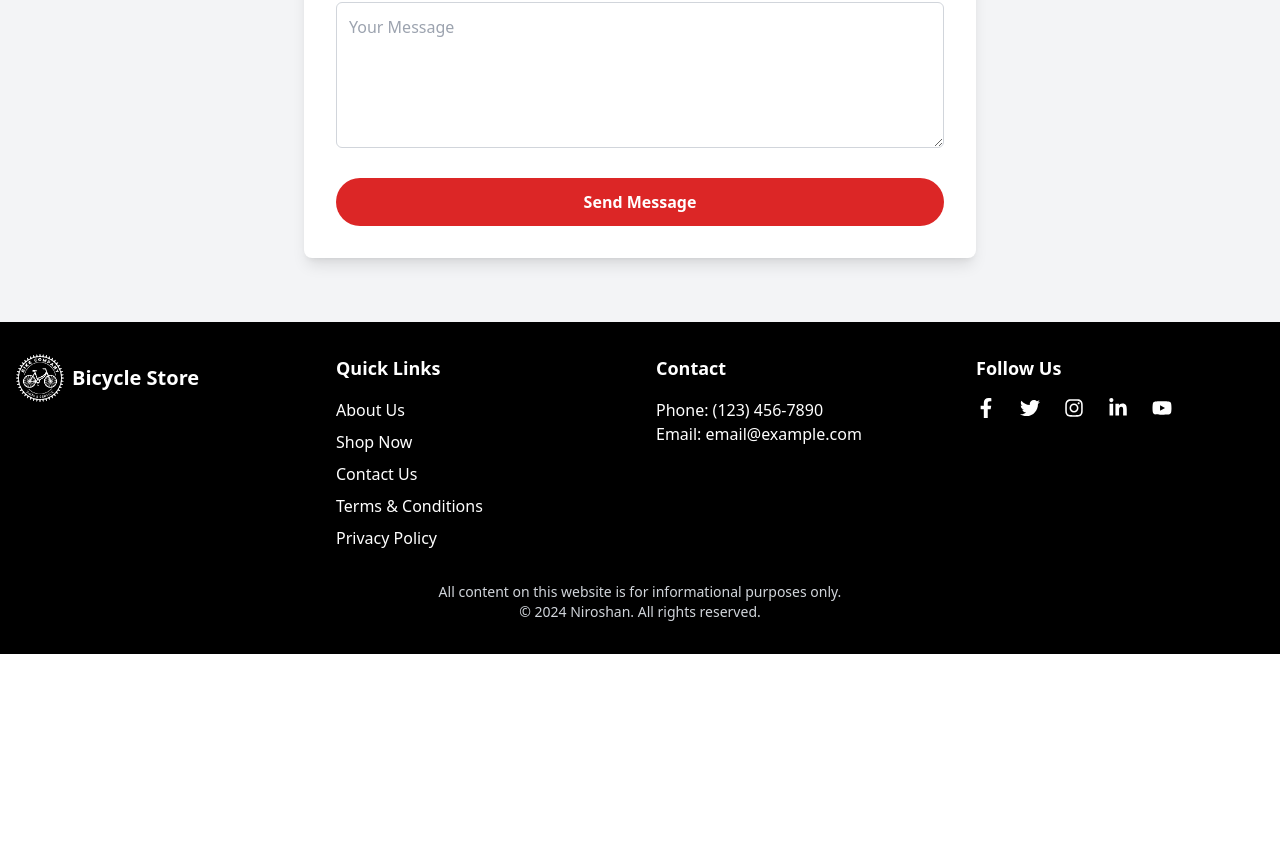
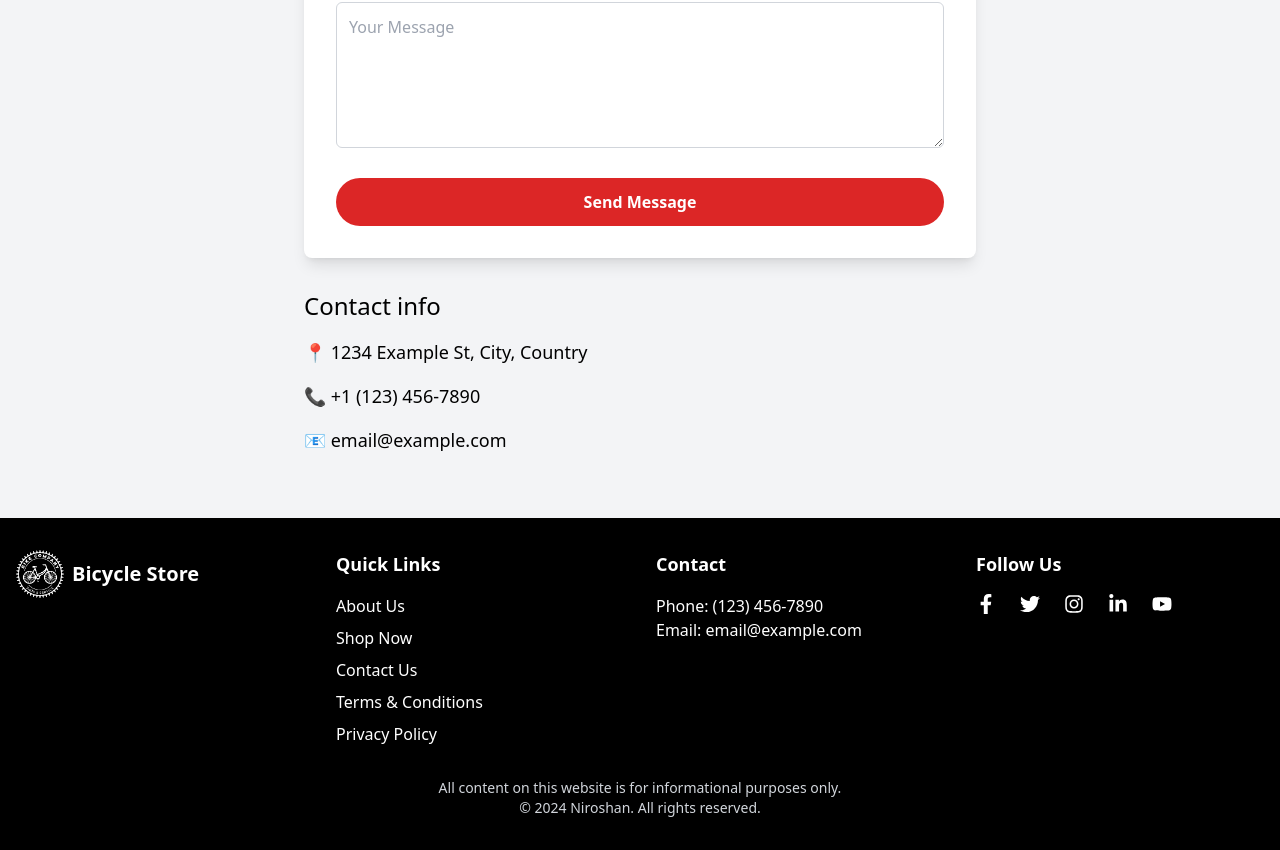
Before and after one commit to 29Niro/bicycle-landing-page, a React (Create React App) app: page / in a window 1280 px wide. Shown: the part 3983-4833 px from the top of the page. Before the commit the page ends 4637 px from the top, so only its background shows below. Built offline with nearby package versions, Linux system fonts and the light colour scheme.

Commit message:
modify contact us section

```diff
--- a/src/sections/ContactUs.js
+++ b/src/sections/ContactUs.js
@@ -92,6 +92,13 @@ const ContactUs = () => {
           {loading ? 'Sending...' : 'Send Message'}
         </button>
       </form>
+
+      <div className="max-w-2xl mx-auto text-left mt-8 space-y-4">
+        <h3 className="text-xl md:text-2xl">Contact info</h3>
+        <p className="text-md md:text-lg">📍 1234 Example St, City, Country</p>
+        <p className="text-md md:text-lg">📞 +1 (123) 456-7890</p>
+        <p className="text-md md:text-lg">📧 email@example.com</p>
+      </div>
     </section>
   );
 };
```
